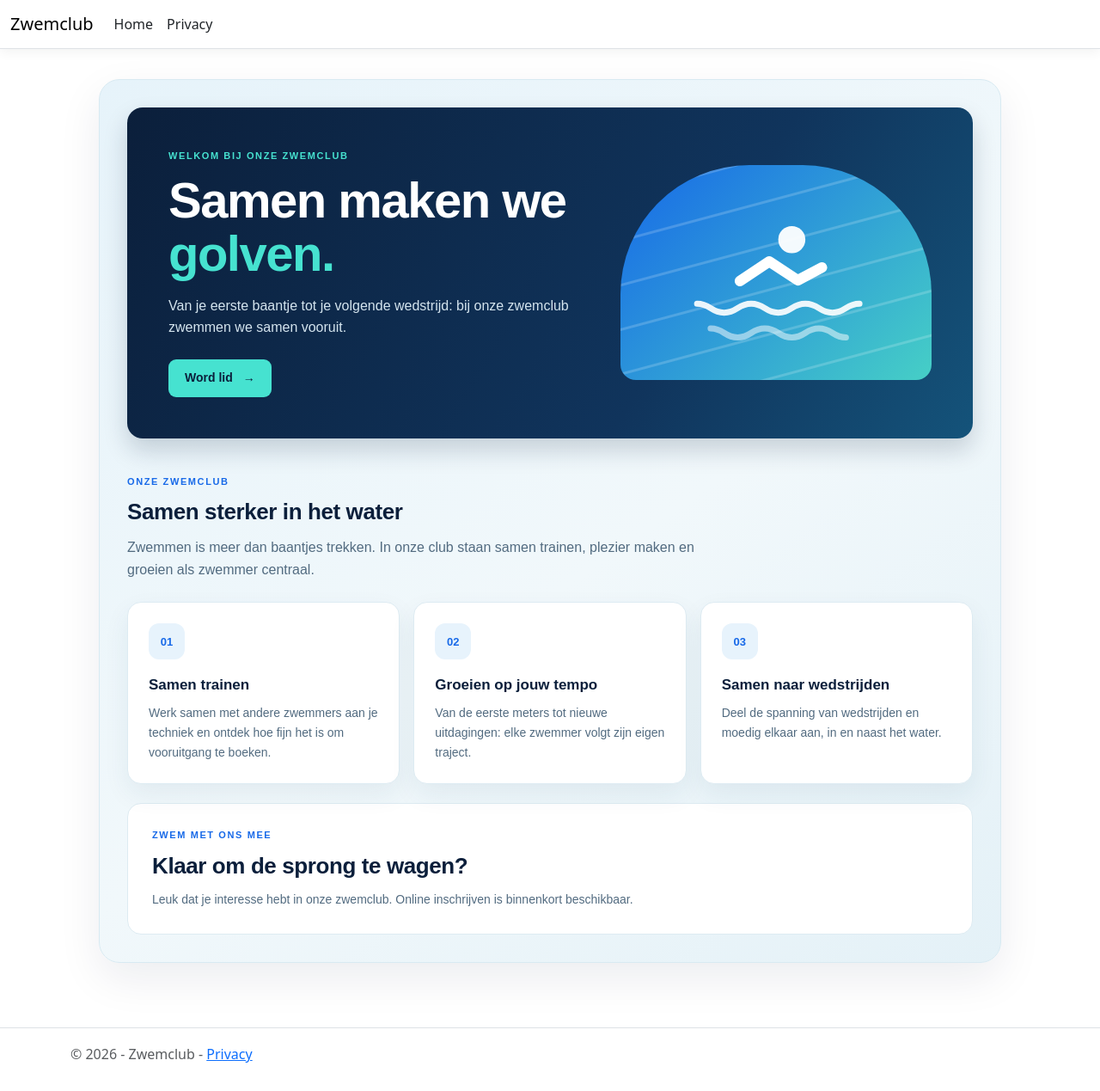
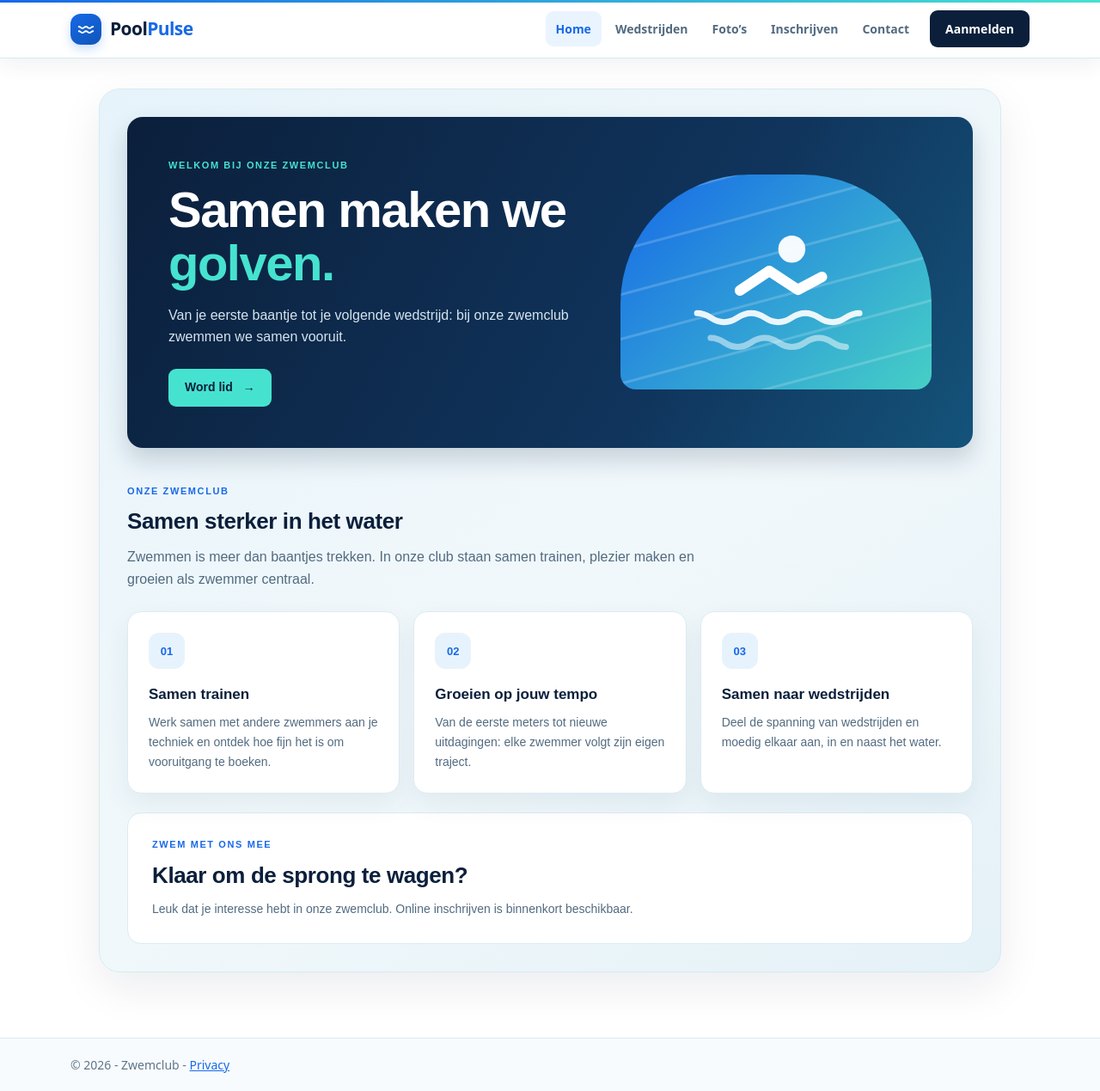
Before and after one commit to Gentian18/PoolPulse, an ASP.NET Core app: page / in a window 1280 px wide. Shown: the whole page at 86% size. Before the commit the page ends 1236 px from the top, so only its background shows below. Run offline with ASP.NET Core 8, Linux system fonts and the light colour scheme; style sheets or scripts are compiled from the project's sources; some libraries are stand-ins or nearby versions.

Commit message:
Voeg navigatiemenu toe

```diff
--- a/Views/Home/Index.cshtml
+++ b/Views/Home/Index.cshtml
@@ -8,7 +8,7 @@
             <p class="home-label">Welkom bij onze zwemclub</p>
             <h1 id="hero-title">Samen maken we <span>golven.</span></h1>
             <p class="home-intro">Van je eerste baantje tot je volgende wedstrijd: bij onze zwemclub zwemmen we samen vooruit.</p>
-            <a class="home-button home-button-aqua" href="#inschrijven">Word lid <span aria-hidden="true">→</span></a>
+            <a class="home-button home-button-aqua" asp-controller="Gebruiker" asp-action="Registreren">Word lid <span aria-hidden="true">→</span></a>
         </div>
         <div class="home-water" aria-hidden="true">
             <svg viewBox="0 0 320 220" fill="none" xmlns="http://www.w3.org/2000/svg">
--- a/Views/Home/Index.cshtml.css
+++ b/Views/Home/Index.cshtml.css
@@ -45,7 +45,7 @@
 .home-hero h1 span { color: #46E2D0; }
 .home-intro { max-width: 470px; margin: 0 0 24px; color: #D4E4EE; font-size: 16px; line-height: 1.6; }
 
-.home-button {
+.home-hero ::deep .home-button {
     display: inline-flex;
     align-items: center;
     justify-content: center;
@@ -59,9 +59,9 @@
     text-decoration: none;
 }
 
-.home-button-aqua { background: #46E2D0; color: #0B1F3B; }
-.home-button-aqua:hover { background: #79EADD; color: #0B1F3B; }
-.home-button:focus-visible { outline: 3px solid #FFFFFF; outline-offset: 3px; }
+.home-hero ::deep .home-button-aqua { background: #46E2D0; color: #0B1F3B; }
+.home-hero ::deep .home-button-aqua:hover { background: #79EADD; color: #0B1F3B; }
+.home-hero ::deep .home-button:focus-visible { outline: 3px solid #FFFFFF; outline-offset: 3px; }
 
 .home-water {
     display: grid;
@@ -114,7 +114,7 @@
 @media (max-width: 480px) {
     .home-hero { padding: 24px; }
     .home-hero h1 { font-size: 38px; }
-    .home-button { width: 100%; }
+    .home-hero ::deep .home-button { width: 100%; }
     .home-about h2, .home-signup h2 { font-size: 23px; }
     .home-card, .home-signup { padding: 22px; }
 }
--- /dev/null
+++ b/Views/Shared/Binnenkort.cshtml.css
@@ -0,0 +1,20 @@
+.binnenkort {
+    max-width: 1050px;
+    margin: 35px auto 60px;
+    padding: 38px;
+    border: 1px solid #D8EAF2;
+    border-radius: 24px;
+    background: linear-gradient(145deg, #E6F3FA, #F1F8FB);
+    color: #0B1F3B;
+    font-family: Arial, Helvetica, sans-serif;
+}
+
+.binnenkort-label { color: #1769E8; font-size: 11px; font-weight: 700; letter-spacing: 1.6px; text-transform: uppercase; }
+.binnenkort h1 { font-size: 38px; font-weight: 700; }
+.binnenkort p:not(.binnenkort-label) { color: #526B80; line-height: 1.6; }
+.binnenkort ::deep a { display: inline-block; margin-top: 8px; color: #1769E8; font-weight: 700; }
+
+@media (max-width: 600px) {
+    .binnenkort { margin: 20px auto 40px; padding: 25px; }
+    .binnenkort h1 { font-size: 30px; }
+}
--- a/Views/Shared/_Layout.cshtml
+++ b/Views/Shared/_Layout.cshtml
@@ -1,3 +1,15 @@
+@{
+    var controller = ViewContext.RouteData.Values["controller"]?.ToString();
+    var action = ViewContext.RouteData.Values["action"]?.ToString();
+
+    // Bepaal welke pagina actief is, zodat de juiste menulink opvalt.
+    var isHome = controller == "Home" && action == "Index";
+    var isWedstrijden = controller == "Wedstrijden";
+    var isFotos = controller == "Fotos";
+    var isInschrijven = controller == "Gebruiker" && action == "Registreren";
+    var isContact = controller == "Contact";
+    var isAanmelden = controller == "Gebruiker" && action == "Login";
+}
 <!DOCTYPE html>
 <html lang="nl">
 <head>
@@ -11,33 +23,56 @@
 </head>
 <body>
     <header>
-        <nav class="navbar navbar-expand-sm navbar-toggleable-sm navbar-light bg-white border-bottom box-shadow mb-3">
-            <div class="container-fluid">
-                <a class="navbar-brand" asp-area="" asp-controller="Home" asp-action="Index">Zwemclub</a>
+        <nav class="navbar navbar-expand-lg navbar-light club-nav" aria-label="Hoofdnavigatie">
+            <div class="container">
+                <a class="navbar-brand club-brand" asp-area="" asp-controller="Home" asp-action="Index">
+                    <span class="club-brand-mark" aria-hidden="true">
+                        <img src="~/images/golven.svg" width="24" height="24" alt="" />
+                    </span>
+                    <span>Pool<span class="club-brand-accent">Pulse</span></span>
+                </a>
                 <button class="navbar-toggler" type="button" data-bs-toggle="collapse" data-bs-target="#hoofdnavigatie" aria-controls="hoofdnavigatie"
-                        aria-expanded="false" aria-label="Navigatie openen">
+                        aria-expanded="false" aria-label="Menu openen of sluiten">
                     <span class="navbar-toggler-icon"></span>
                 </button>
-                <div id="hoofdnavigatie" class="navbar-collapse collapse d-sm-inline-flex justify-content-between">
-                    <ul class="navbar-nav flex-grow-1">
+                <div id="hoofdnavigatie" class="collapse navbar-collapse justify-content-end">
+                    <ul class="navbar-nav club-links">
                         <li class="nav-item">
-                            <a class="nav-link text-dark" asp-area="" asp-controller="Home" asp-action="Index">Home</a>
+                            <a class="nav-link @(isHome ? "active" : "")" aria-current="@(isHome ? "page" : null)"
+                               asp-area="" asp-controller="Home" asp-action="Index">Home</a>
                         </li>
                         <li class="nav-item">
-                            <a class="nav-link text-dark" asp-area="" asp-controller="Home" asp-action="Privacy">Privacy</a>
+                            <a class="nav-link @(isWedstrijden ? "active" : "")" aria-current="@(isWedstrijden ? "page" : null)"
+                               asp-area="" asp-controller="Wedstrijden" asp-action="Index">Wedstrijden</a>
+                        </li>
+                        <li class="nav-item">
+                            <a class="nav-link @(isFotos ? "active" : "")" aria-current="@(isFotos ? "page" : null)"
+                               asp-area="" asp-controller="Fotos" asp-action="Index">Foto’s</a>
+                        </li>
+                        <li class="nav-item">
+                            <a class="nav-link @(isInschrijven ? "active" : "")" aria-current="@(isInschrijven ? "page" : null)"
+                               asp-area="" asp-controller="Gebruiker" asp-action="Registreren">Inschrijven</a>
+                        </li>
+                        <li class="nav-item">
+                            <a class="nav-link @(isContact ? "active" : "")" aria-current="@(isContact ? "page" : null)"
+                               asp-area="" asp-controller="Contact" asp-action="Index">Contact</a>
+                        </li>
+                        <li class="nav-item">
+                            <a class="nav-link club-login @(isAanmelden ? "active" : "")" aria-current="@(isAanmelden ? "page" : null)"
+                               asp-area="" asp-controller="Gebruiker" asp-action="Login">Aanmelden</a>
                         </li>
                     </ul>
                 </div>
             </div>
         </nav>
     </header>
-    <div class="container">
+    <div class="container club-content">
         <main role="main" class="pb-3">
             @RenderBody()
         </main>
     </div>
 
-    <footer class="border-top footer text-muted">
+    <footer class="club-footer">
         <div class="container">
             &copy; @DateTime.Now.Year - Zwemclub - <a asp-area="" asp-controller="Home" asp-action="Privacy">Privacy</a>
         </div>
--- a/Views/Shared/_Layout.cshtml.css
+++ b/Views/Shared/_Layout.cshtml.css
@@ -1,48 +1,87 @@
-/* Please see documentation at https://learn.microsoft.com/aspnet/core/client-side/bundling-and-minification
-for details on configuring this project to bundle and minify static web assets. */
-
-a.navbar-brand {
-  white-space: normal;
-  text-align: center;
-  word-break: break-all;
+body {
+    display: flex;
+    min-height: 100vh;
+    flex-direction: column;
+    color: #0B1F3B;
+    font-family: Arial, Helvetica, sans-serif;
 }
 
-a {
-  color: #0077cc;
+.club-nav {
+    position: relative;
+    min-height: 68px;
+    padding: 10px 0;
+    border-bottom: 1px solid #D8EAF2;
+    background: #FFFFFF;
+    box-shadow: 0 8px 24px rgba(11, 31, 59, .06);
 }
 
-.btn-primary {
-  color: #fff;
-  background-color: #1b6ec2;
-  border-color: #1861ac;
+.club-nav::before {
+    position: absolute;
+    top: 0;
+    right: 0;
+    left: 0;
+    height: 3px;
+    background: linear-gradient(90deg, #1769E8, #46E2D0);
+    content: "";
 }
 
-.nav-pills .nav-link.active, .nav-pills .show > .nav-link {
-  color: #fff;
-  background-color: #1b6ec2;
-  border-color: #1861ac;
+.club-nav ::deep .club-brand {
+    display: inline-flex;
+    flex-direction: row;
+    align-items: center;
+    flex-wrap: nowrap;
+    gap: 10px;
+    margin-right: 24px;
+    color: #0B1F3B;
+    font-size: 21px;
+    font-weight: 700;
+    letter-spacing: -.6px;
+    white-space: nowrap;
 }
 
-.border-top {
-  border-top: 1px solid #e5e5e5;
-}
-.border-bottom {
-  border-bottom: 1px solid #e5e5e5;
+.club-nav ::deep .club-brand:hover { color: #0B1F3B; }
+.club-brand-accent { color: #1769E8; }
+.club-brand-mark {
+    display: grid;
+    width: 36px;
+    height: 36px;
+    flex: 0 0 36px;
+    place-items: center;
+    border-radius: 12px;
+    background: linear-gradient(145deg, #1769E8, #1055B8);
+    box-shadow: 0 5px 12px rgba(23, 105, 232, .22);
+    color: #FFFFFF;
 }
 
-.box-shadow {
-  box-shadow: 0 .25rem .75rem rgba(0, 0, 0, .05);
+.club-links { align-items: center; gap: 4px; }
+.club-links ::deep .nav-link {
+    padding: 10px 12px;
+    border-radius: 9px;
+    color: #526B80;
+    font-size: 14px;
+    font-weight: 700;
+    transition: background-color .15s ease, color .15s ease;
 }
+.club-links ::deep .nav-link:hover, .club-links ::deep .nav-link.active { background: #EAF4FF; color: #1769E8; }
+.club-links ::deep .club-login {
+    margin-left: 8px;
+    padding: 11px 18px;
+    background: #0B1F3B;
+    color: #FFFFFF;
+}
+.club-links ::deep .club-login:hover, .club-links ::deep .club-login.active { background: #1769E8; color: #FFFFFF; }
+.club-links ::deep .nav-link:focus-visible, .club-nav ::deep .club-brand:focus-visible, .navbar-toggler:focus-visible {
+    outline: 3px solid #1769E8;
+    outline-offset: 3px;
+}
+.navbar-toggler { padding: 7px 9px; border: 1px solid #D8EAF2; border-radius: 10px; background: #F3F9FC; }
+.club-content { flex: 1; }
+.club-footer { padding: 20px 0; border-top: 1px solid #D8EAF2; background: #F7FBFD; color: #60758A; font-size: 14px; }
+.club-footer ::deep a { color: #1769E8; }
 
-button.accept-policy {
-  font-size: 1rem;
-  line-height: inherit;
+@media (max-width: 991.98px) {
+    .club-nav { min-height: 64px; }
+    .club-links { align-items: stretch; gap: 2px; padding: 14px 0 4px; }
+    .club-links ::deep .nav-link { padding: 12px; }
+    .club-links ::deep .club-login { margin: 8px 0 0; text-align: center; }
 }
-
-.footer {
-  position: absolute;
-  bottom: 0;
-  width: 100%;
-  white-space: nowrap;
-  line-height: 60px;
-}
--- a/wwwroot/css/site.css
+++ b/wwwroot/css/site.css
@@ -17,10 +17,6 @@ html {
   min-height: 100%;
 }
 
-body {
-  margin-bottom: 60px;
-}
-
 .form-floating > .form-control-plaintext::placeholder, .form-floating > .form-control::placeholder {
   color: var(--bs-secondary-color);
   text-align: end;
```
Also changed, not shown: Controllers/ContactController.cs (added, +11 -0 lines), Controllers/FotosController.cs (added, +11 -0 lines), Controllers/GebruikerController.cs (added, +16 -0 lines), Controllers/WedstrijdenController.cs (added, +11 -0 lines), Views/Shared/Binnenkort.cshtml (added, +12 -0 lines), wwwroot/images/golven.svg (added).
